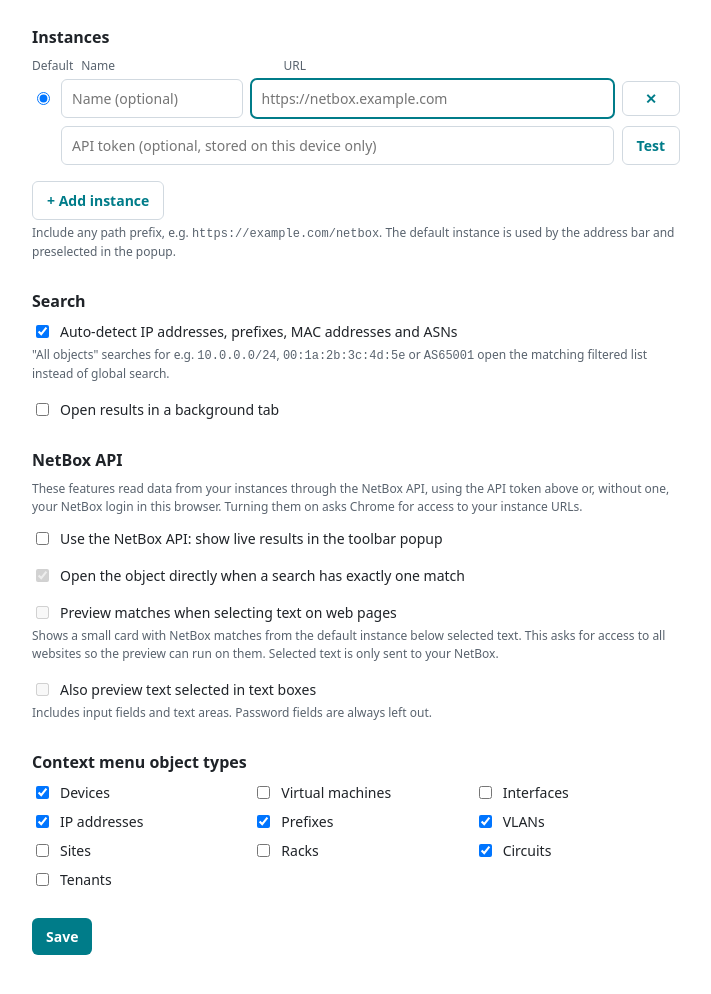
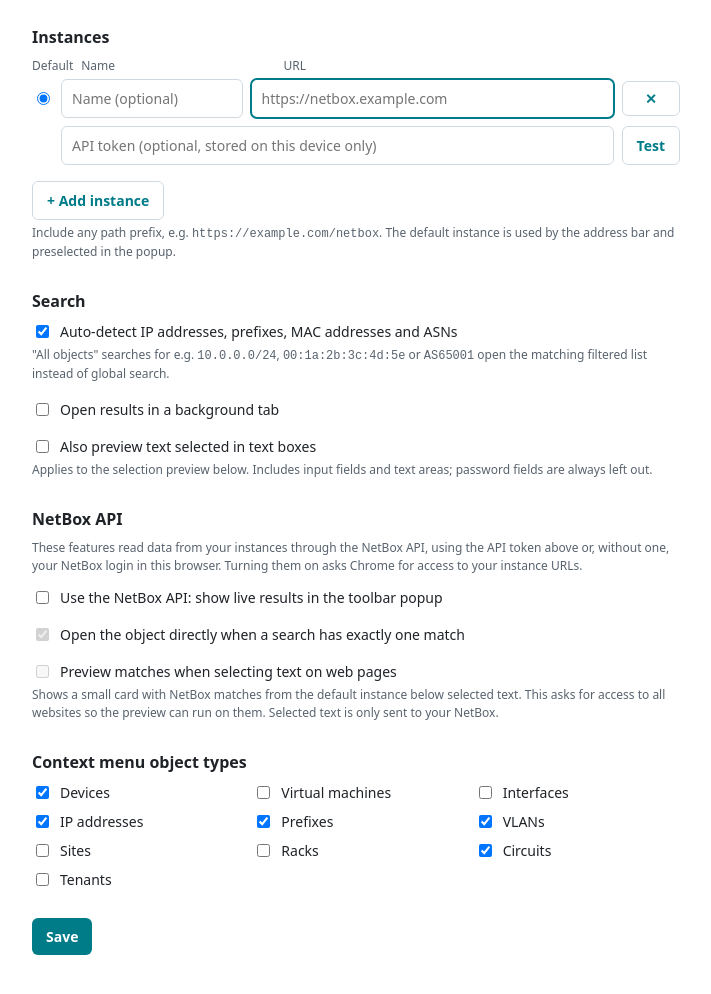
Before and after one commit to Tabisch/Netbox-search-plugin, a website with bundled scripts: page src/options.html in a window 1280 px wide. Shown: the part 98-1092 px from the top of the page, without its empty margins (284-995 px from the left). Built offline with nearby package versions, Linux system fonts and the light colour scheme; some packages are replaced by stand-ins of ours.

Commit message:
move textfield option

```diff
--- a/src/options.html
+++ b/src/options.html
@@ -68,6 +68,13 @@
           Open results in a background tab
         </label>
       </div>
+      <div class="field">
+        <label class="check">
+          <input id="previewInFields" type="checkbox">
+          Also preview text selected in text boxes
+        </label>
+        <div class="hint">Applies to the selection preview below. Includes input fields and text areas; password fields are always left out.</div>
+      </div>
 
       <h2>NetBox API</h2>
       <p class="hint" style="margin-top:0">These features read data from your instances through the NetBox API, using the
@@ -92,13 +99,6 @@
         </label>
         <div class="hint">Shows a small card with NetBox matches from the default instance below selected text.
           This asks for access to all websites so the preview can run on them. Selected text is only sent to your NetBox.</div>
-      </div>
-      <div class="field">
-        <label class="check">
-          <input id="previewInFields" type="checkbox" data-needs-api>
-          Also preview text selected in text boxes
-        </label>
-        <div class="hint">Includes input fields and text areas. Password fields are always left out.</div>
       </div>
 
       <h2>Context menu object types</h2>
```
